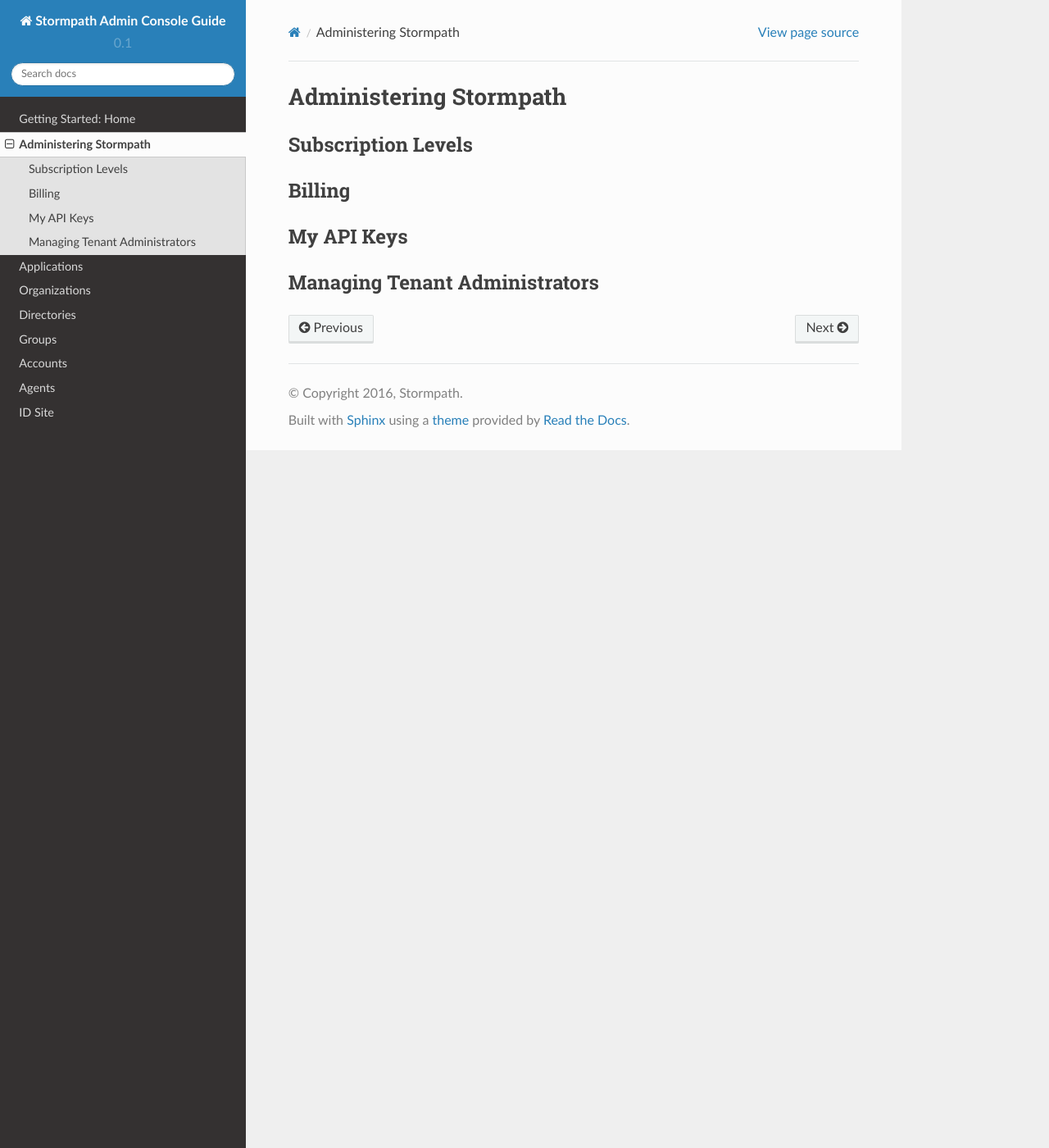
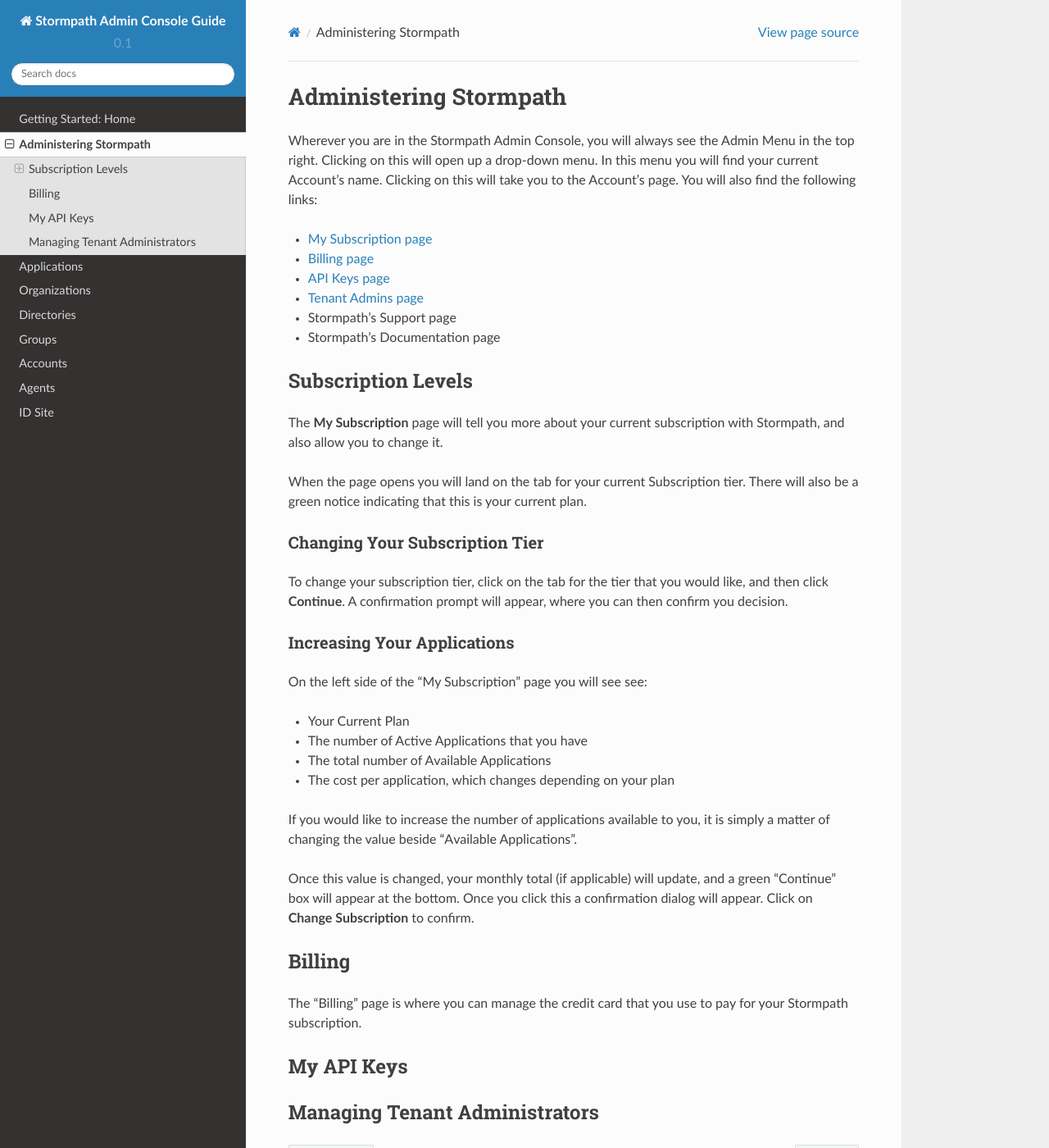
Before and after one commit to stormpath/stormpath-console-guide, a Sphinx documentation site: the page built from source/administration.rst, in a window 1280 px wide and 1400 px high. Shown: the whole window at 82% size. Built offline with Sphinx 7.4.7 and the Read the Docs theme 2.0.0, drawn with Linux system fonts in a browser that asks for light colours.

Commit message:
Continuing to add content

```diff
--- a/source/administration.rst
+++ b/source/administration.rst
@@ -4,15 +4,55 @@
 Administering Stormpath
 ***********************
 
+Wherever you are in the Stormpath Admin Console, you will always see the Admin Menu in the top right. Clicking on this will open up a drop-down menu. In this menu you will find your current Account's name. Clicking on this will take you to the Account's page. You will also find the following links:
+
+- :ref:`My Subscription page <admin-subscriptions>`
+- :ref:`Billing page <admin-billing>`
+- :ref:`API Keys page <admin-api-keys>`
+- :ref:`Tenant Admins page <admin-adding-admins>`
+- Stormpath's Support page
+- Stormpath's Documentation page
+
 .. _admin-subscriptions:
 
 Subscription Levels
 =======================
 
+The **My Subscription** page will tell you more about your current subscription with Stormpath, and also allow you to change it.
+
+When the page opens you will land on the tab for your current Subscription tier. There will also be a green notice indicating that this is your current plan.
+
+.. _admin-change-tier:
+
+Changing Your Subscription Tier
+-------------------------------
+
+To change your subscription tier, click on the tab for the tier that you would like, and then click **Continue**. A confirmation prompt will appear, where you can then confirm you decision.
+
+.. _admin-add-app:
+
+Increasing Your Applications
+----------------------------
+
+On the left side of the "My Subscription" page you will see see:
+
+- Your Current Plan
+- The number of Active Applications that you have
+- The total number of Available Applications
+- The cost per application, which changes depending on your plan
+
+If you would like to increase the number of applications available to you, it is simply a matter of changing the value beside "Available Applications".
+
+Once this value is changed, your monthly total (if applicable) will update, and a green "Continue" box will appear at the bottom. Once you click this a confirmation dialog will appear. Click on **Change Subscription** to confirm.
+
 .. _admin-billing:
 
 Billing
 =======================
+
+The "Billing" page is where you can manage the credit card that you use to pay for your Stormpath subscription.
+
+
 
 .. _admin-api-keys:
 
--- a/source/home.rst
+++ b/source/home.rst
@@ -31,7 +31,7 @@
 - You open a new tab and visit http://api.stormpath.com from there
 - After 30 minutes of inactivity
 
-Before you are logged out due to inactivity you will receive a warning.
+Before you are logged out due to inactivity you will receive a warning and be given the option to extend the session.
 
 .. _home-log-out:
 
@@ -61,7 +61,7 @@
 The Home Page
 =============
 
-The Home page that you first see upon logging-in is designed to give you quick access to the most common functions required to administrate your Stormpath tenant. [`Click here to go there now <https://api.stormpath.com/ui2/index.html/>`__]
+The Home page that you first see upon logging-in is designed to give you quick access to the most common functions required to administrate your Stormpath tenant. [`Click here to go there now <https://api.stormpath.com/ui2/index.html#/>`__]
 
 On the right-hand side you will find:
 
```
Also changed, not shown: 13 other files.
